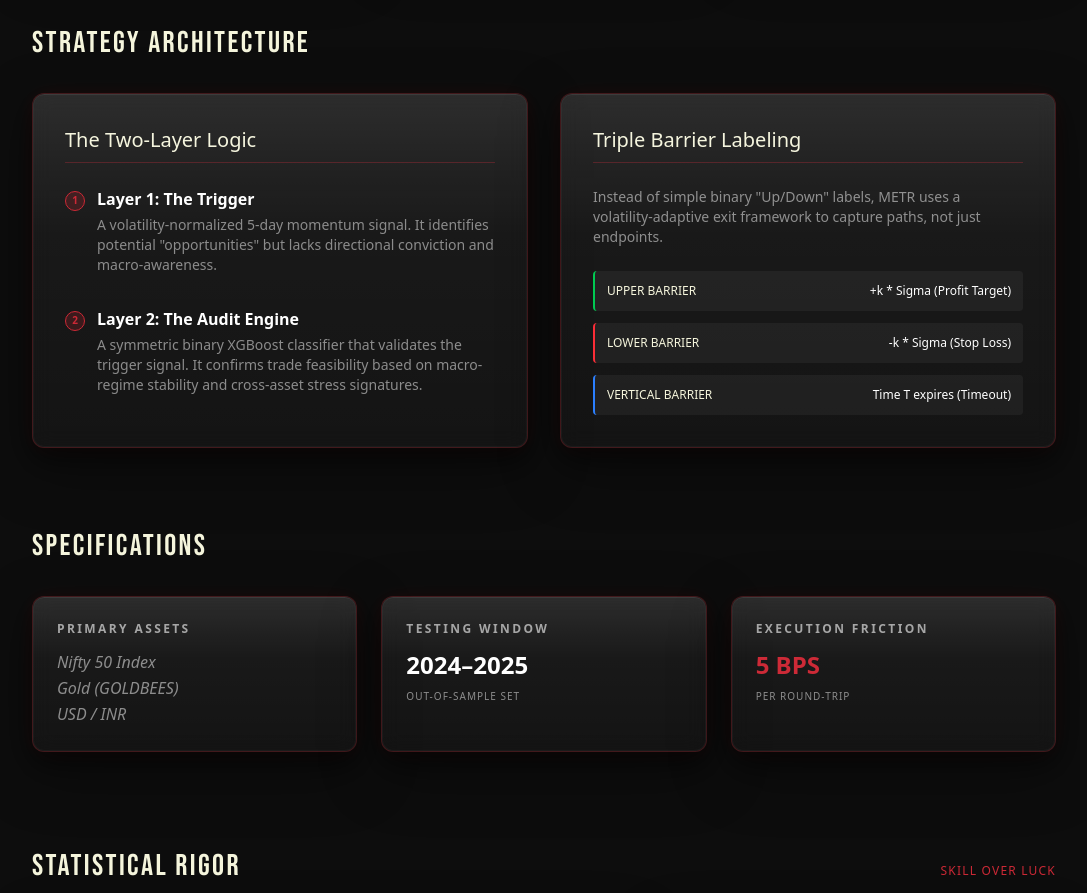
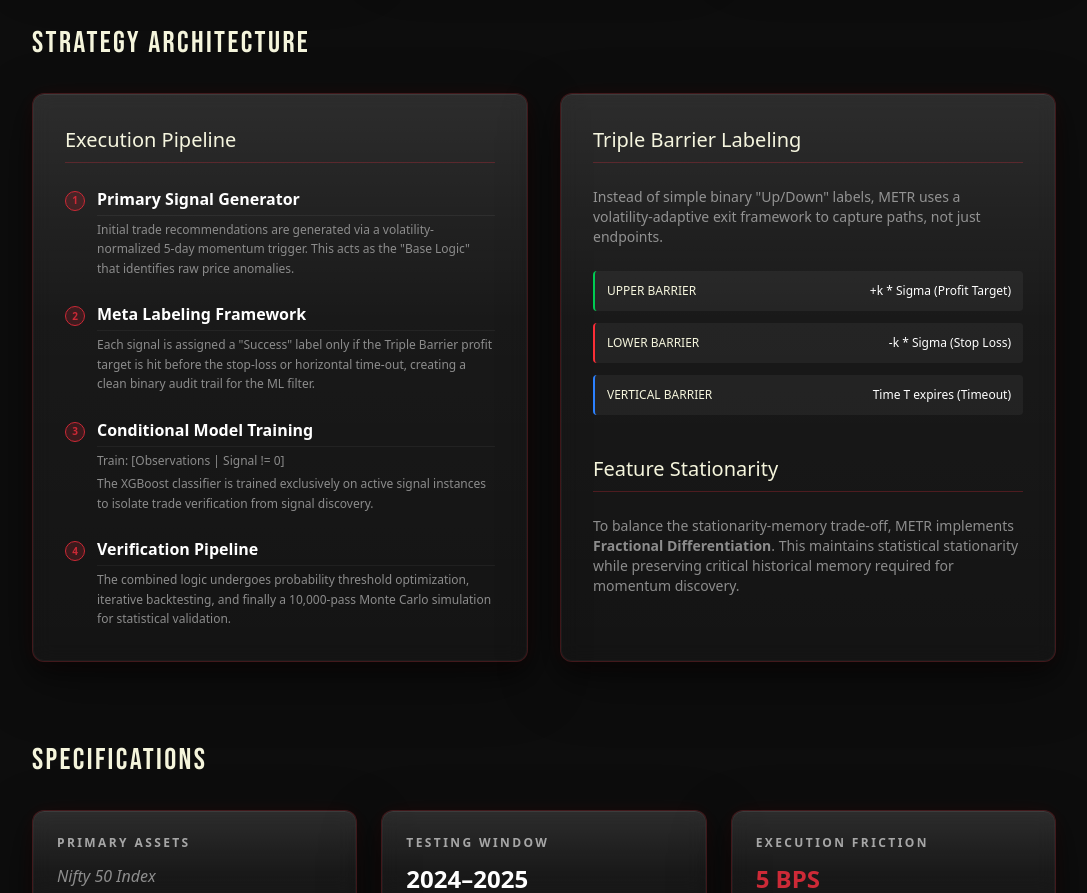
Before and after one commit to mohakapoor/Portfolio, a Next.js app: page /projects/METR in a window 1280 px wide. Shown: the part 1400-2293 px from the top of the page, without its empty margins (96-1183 px from the left). Built offline with nearby package versions, Linux system fonts and the light colour scheme.

Commit message:
architecture section

```diff
--- a/src/app/projects/METR/page.tsx
+++ b/src/app/projects/METR/page.tsx
@@ -216,20 +216,35 @@
                     <div className="grid md:grid-cols-2 gap-8">
                         {/* Two-Layer Logic */}
                         <div className="glass-card p-8">
-                            <h3 className="text-xl mb-6 text-[var(--vintage-white)] border-b border-[var(--spider-red)]/30 pb-2">The Two-Layer Logic</h3>
-                            <div className="space-y-8">
+                            <h3 className="text-xl mb-6 text-[var(--vintage-white)] border-b border-[var(--spider-red)]/30 pb-2">Execution Pipeline</h3>
+                            <div className="space-y-6">
                                 <div className="relative pl-8">
                                     <div className="absolute left-0 top-1 w-5 h-5 bg-[var(--spider-red)]/20 border border-[var(--spider-red)] rounded-full flex items-center justify-center text-[10px] font-bold text-[var(--spider-red)]">1</div>
-                                    <h4 className="text-white font-bold mb-1">Layer 1: The Trigger</h4>
-                                    <p className="text-sm text-[var(--dust-gray)]">
-                                        A volatility-normalized 5-day momentum signal. It identifies potential "opportunities" but lacks directional conviction and macro-awareness.
+                                    <h4 className="text-white font-bold mb-1 border-b border-white/5 pb-1">Primary Signal Generator</h4>
+                                    <p className="text-xs text-[var(--dust-gray)] leading-relaxed">
+                                        Initial trade recommendations are generated via a volatility-normalized 5-day momentum trigger. This acts as the "Base Logic" that identifies raw price anomalies.
                                     </p>
                                 </div>
                                 <div className="relative pl-8">
                                     <div className="absolute left-0 top-1 w-5 h-5 bg-[var(--spider-red)]/20 border border-[var(--spider-red)] rounded-full flex items-center justify-center text-[10px] font-bold text-[var(--spider-red)]">2</div>
-                                    <h4 className="text-white font-bold mb-1">Layer 2: The Audit Engine</h4>
-                                    <p className="text-sm text-[var(--dust-gray)]">
-                                        A symmetric binary XGBoost classifier that validates the trigger signal. It confirms trade feasibility based on macro-regime stability and cross-asset stress signatures.
+                                    <h4 className="text-white font-bold mb-1 border-b border-white/5 pb-1">Meta Labeling Framework</h4>
+                                    <p className="text-xs text-[var(--dust-gray)] leading-relaxed">
+                                        Each signal is assigned a "Success" label only if the Triple Barrier profit target is hit before the stop-loss or horizontal time-out, creating a clean binary audit trail for the ML filter.
+                                    </p>
+                                </div>
+                                <div className="relative pl-8">
+                                    <div className="absolute left-0 top-1 w-5 h-5 bg-[var(--spider-red)]/20 border border-[var(--spider-red)] rounded-full flex items-center justify-center text-[10px] font-bold text-[var(--spider-red)]">3</div>
+                                    <h4 className="text-white font-bold mb-1 border-b border-white/5 pb-1">Conditional Model Training</h4>
+                                    <p className="text-xs text-[var(--dust-gray)] leading-relaxed font-mono">
+                                        Train: [Observations | Signal != 0]
+                                        <span className="block mt-1 normal-case font-sans">The XGBoost classifier is trained exclusively on active signal instances to isolate trade verification from signal discovery.</span>
+                                    </p>
+                                </div>
+                                <div className="relative pl-8">
+                                    <div className="absolute left-0 top-1 w-5 h-5 bg-[var(--spider-red)]/20 border border-[var(--spider-red)] rounded-full flex items-center justify-center text-[10px] font-bold text-[var(--spider-red)]">4</div>
+                                    <h4 className="text-white font-bold mb-1 border-b border-white/5 pb-1">Verification Pipeline</h4>
+                                    <p className="text-xs text-[var(--dust-gray)] leading-relaxed">
+                                        The combined logic undergoes probability threshold optimization, iterative backtesting, and finally a 10,000-pass Monte Carlo simulation for statistical validation.
                                     </p>
                                 </div>
                             </div>
@@ -254,6 +269,14 @@
                                     <span className="text-xs font-mono">VERTICAL BARRIER</span>
                                     <span className="text-white text-xs">Time T expires (Timeout)</span>
                                 </div>
+                            </div>
+
+                            {/* Fractional Differentiation Subsection */}
+                            <div className="mt-10">
+                                <h4 className="text-xl mb-6 text-[var(--vintage-white)] border-b border-[var(--spider-red)]/30 pb-2">Feature Stationarity</h4>
+                                <p className="text-sm text-[var(--dust-gray)] mb-6">
+                                    To balance the stationarity-memory trade-off, METR implements <strong>Fractional Differentiation</strong>. This maintains statistical stationarity while preserving critical historical memory required for momentum discovery.
+                                </p>
                             </div>
                         </div>
                     </div>
```
